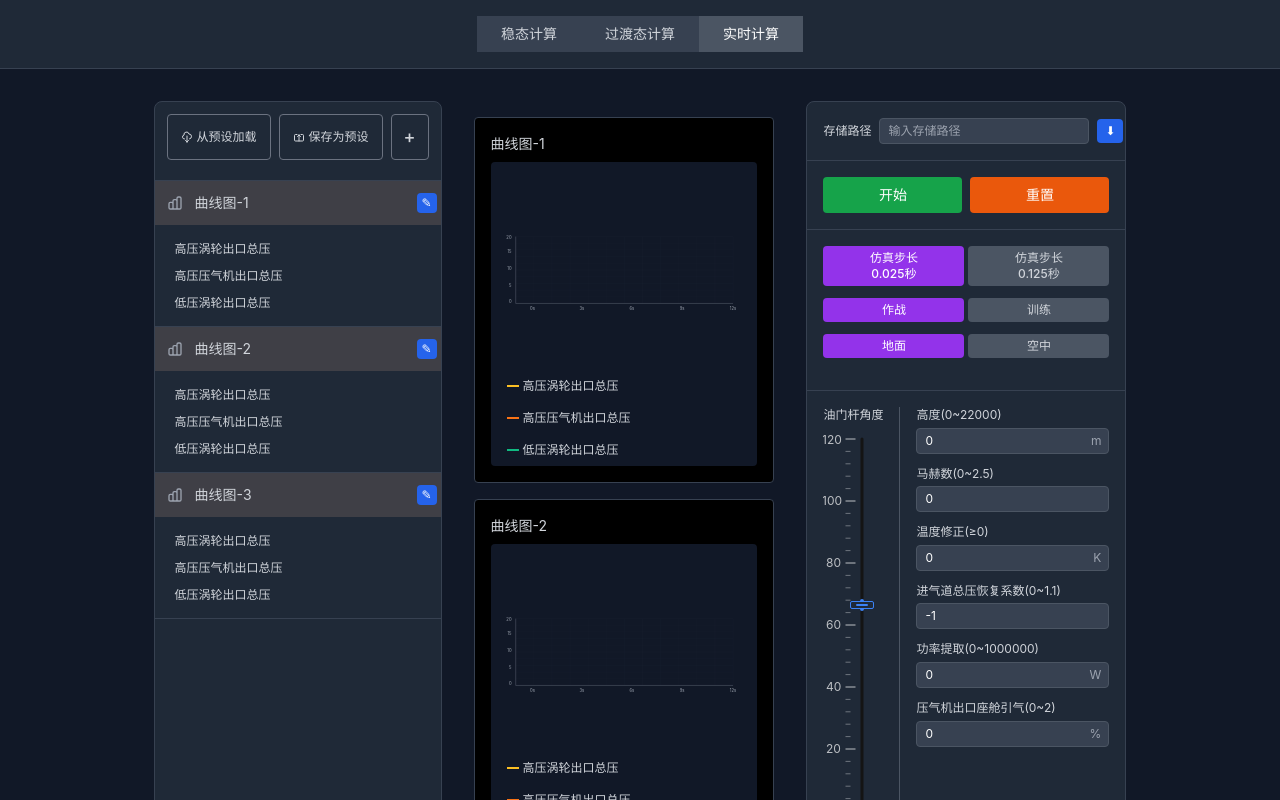
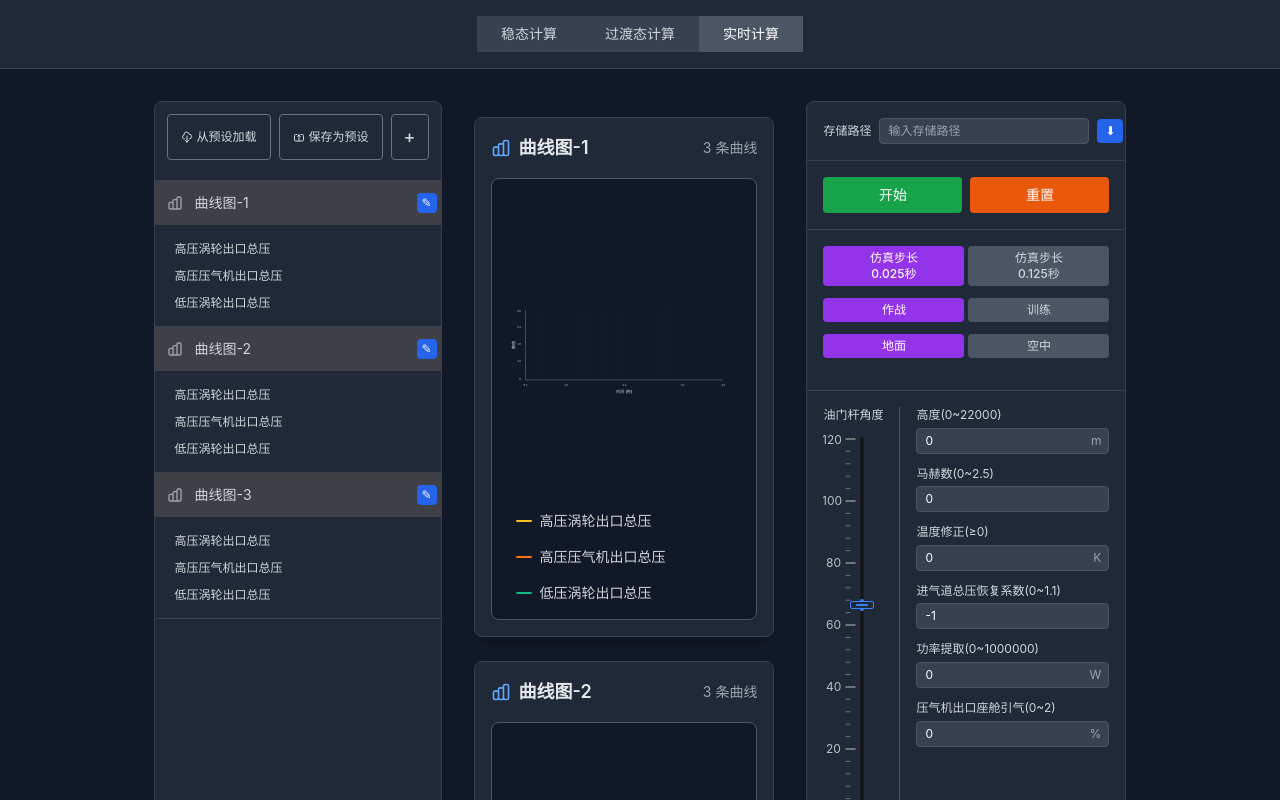
Before and after one commit to sushushimoonif/urgent-project-svelte, a Svelte app: page / in a window 1280 px wide. Both pictures are taken after a click on the button "实时计算". Shown: the top 800 px of the page. Built offline with nearby package versions, Linux system fonts and the light colour scheme.

Commit message:
实现实时计算结果图表展示功能

```diff
--- a/src/components/RealTimeCalc.svelte
+++ b/src/components/RealTimeCalc.svelte
@@ -43,7 +43,7 @@
   // 油门杆角度控制
   let throttleValue = $state(66.66);
   let isDraggingThrottle = $state(false);
-  let throttleContainer: HTMLElement | null = null; // 添加容器引用
+  let throttleContainer: HTMLElement | null = null;
 
   // 初始曲线图数据
   let curveCharts = $state([
@@ -274,11 +274,12 @@
     return mockData;
   }
 
-  // 根据dataOut更新图表数据 - 完善的渲染逻辑
+  // 响应式函数：根据dataOut更新图表数据 - 核心图表渲染逻辑
   function updateChartsFromDataOut(dataOutResult: Array<{name: string, data: number[][]}>) {
     dataOut = dataOutResult;
-    console.log('更新图表数据，dataOut:', dataOut);
+    console.log('开始更新图表数据，dataOut:', dataOut);
 
+    // 遍历curveCharts数组中的每个图表对象
     curveCharts.forEach(chart => {
       console.log(`处理图表 ${chart.name}，曲线:`, chart.curves.map(c => c.name));
 
@@ -286,20 +287,28 @@
 
       // 找到第一条曲线的数据来确定时间点数量
       const firstCurve = chart.curves[0];
+      if (!firstCurve) {
+        console.log(`图表 ${chart.name} 没有曲线配置`);
+        return;
+      }
+
+      // 根据curve.name在dataOut数组中查找匹配的name
       const firstCurveData = dataOut.find(d => d.name === firstCurve.name);
 
       if (firstCurveData && firstCurveData.data.length > 0) {
         console.log(`找到第一条曲线 ${firstCurve.name} 的数据，时间点数量:`, firstCurveData.data.length);
 
-        // 遍历每个时间点
+        // 遍历每个时间点，提取对应的data数组
         for (let timeIndex = 0; timeIndex < firstCurveData.data.length; timeIndex++) {
           const values: number[] = [];
 
-          // 为每条曲线获取对应时间点的值
+          // 对每个图表的curves数组进行遍历
           chart.curves.forEach((curve, curveIndex) => {
+            // 获取curve.name对应的value值
             const curveData = dataOut.find(d => d.name === curve.name);
             if (curveData && curveData.data[timeIndex]) {
-              values.push(curveData.data[timeIndex][1]); // 取y轴坐标
+              // 提取对应的data数组，其中data[1]作为y轴坐标
+              values.push(curveData.data[timeIndex][1]);
             } else {
               // 如果没有找到对应数据，使用默认值
               values.push(10 + curveIndex * 5 + Math.random() * 2);
@@ -307,22 +316,36 @@
             }
           });
 
+          // 使用提取的坐标数据，data[0]作为x轴坐标（时间）
           chartDataPoints.push({
-            time: firstCurveData.data[timeIndex][0], // x轴坐标作为时间
-            values: values
+            time: firstCurveData.data[timeIndex][0], // x轴坐标
+            values: values // y轴坐标数组
           });
         }
 
         console.log(`图表 ${chart.name} 生成了 ${chartDataPoints.length} 个数据点`);
       } else {
         console.log(`图表 ${chart.name} 的第一条曲线 ${firstCurve.name} 没有找到数据`);
+
+        // 如果没有找到数据，生成默认的空数据点
+        for (let i = 0; i < 50; i++) {
+          const values = chart.curves.map((_, curveIndex) =>
+            10 + curveIndex * 5 + Math.random() * 2
+          );
+          chartDataPoints.push({
+            time: i * parseFloat(selectedSimulationStep),
+            values: values
+          });
+        }
       }
 
+      // 在对应的图表区域绘制曲线
       chartData.set(chart.id, chartDataPoints);
     });
 
     // 触发响应式更新
     chartData = new Map(chartData);
+    console.log('图表数据更新完成，当前chartData:', chartData);
   }
 
   // 更新监控表格数据
@@ -369,6 +392,7 @@
     chartData.set(chartId, data);
   }
 
+  // 响应式函数：监听计算按钮的点击事件
   async function handleStart() {
     if (isPaused) {
       // 继续
@@ -388,6 +412,7 @@
         console.log('首次后端调用成功:', initialData);
 
         if (Array.isArray(initialData)) {
+          // 使用响应式函数更新图表数据
           updateChartsFromDataOut(initialData);
           updateMonitorTableData(initialData);
         } else {
@@ -599,12 +624,111 @@
         onChartsChange={handleChartsChange}
       />
 
-      <!-- 中间图表区域 - 使用封装的组件 -->
+      <!-- 中间图表区域 - 使用封装的组件，应用响应式布局 -->
       <div class="flex-1 p-4 overflow-y-auto">
-        <ChartDisplay
-          charts={curveCharts}
-          chartData={chartData}
-        />
+        <!-- 图表展示区域 - 使用Grid布局确保整齐划一 -->
+        <div class="grid grid-cols-1 gap-6">
+          {#each curveCharts as chart (chart.id)}
+            <div class="bg-gray-800 border border-gray-700 rounded-lg p-4 shadow-lg">
+              <!-- 图表标题 - 统一样式 -->
+              <div class="flex justify-between items-center mb-4">
+                <h3 class="text-lg font-semibold text-gray-200 flex items-center gap-2">
+                  <svg class="w-5 h-5 text-blue-400" fill="none" stroke="currentColor" viewBox="0 0 24 24">
+                    <path stroke-linecap="round" stroke-linejoin="round" stroke-width="2" d="M9 19v-6a2 2 0 00-2-2H5a2 2 0 00-2 2v6a2 2 0 002 2h2a2 2 0 002-2zm0 0V9a2 2 0 012-2h2a2 2 0 012 2v10m-6 0a2 2 0 002 2h2a2 2 0 002-2m0 0V5a2 2 0 012-2h2a2 2 0 012 2v14a2 2 0 01-2 2h-2a2 2 0 01-2-2z"></path>
+                  </svg>
+                  {chart.name}
+                </h3>
+                <div class="text-sm text-gray-400">
+                  {chart.curves.length} 条曲线
+                </div>
+              </div>
+
+              <!-- SVG图表容器 - 统一尺寸和样式 -->
+              <div class="bg-gray-900 rounded-lg p-4 border border-gray-600">
+                <svg width="100%" height="300" viewBox="0 0 800 300" class="overflow-visible">
+                  <!-- 网格线 - 统一样式 -->
+                  {#each Array(10) as _, i}
+                    <line x1="60" y1={30 + i * 24} x2="740" y2={30 + i * 24} stroke="#374151" stroke-width="0.5" opacity="0.3"/>
+                  {/each}
+                  {#each Array(15) as _, i}
+                    <line x1={60 + i * 45.33} y1="30" x2={60 + i * 45.33} y2="270" stroke="#374151" stroke-width="0.5" opacity="0.3"/>
+                  {/each}
+
+                  <!-- 坐标轴 - 统一样式 -->
+                  <line x1="60" y1="270" x2="740" y2="270" stroke="#6b7280" stroke-width="2"/>
+                  <line x1="60" y1="30" x2="60" y2="270" stroke="#6b7280" stroke-width="2"/>
+
+                  <!-- 曲线绘制 - 根据dataOut数据渲染 -->
+                  {#if chartData.has(chart.id)}
+                    {@const data = chartData.get(chart.id)}
+                    {#if data && data.length > 0}
+                      {#each chart.curves as curve, curveIndex}
+                        {@const color = ['#fbbf24', '#f97316', '#10b981', '#3b82f6', '#8b5cf6', '#ef4444'][curveIndex % 6]}
+                        {@const pathData = data.map((point, i) => {
+                          const x = 60 + (i / (data.length - 1)) * 680;
+                          const y = 270 - ((point.values[curveIndex] || 0) / 30) * 240; // 假设最大值为30
+                          return i === 0 ? `M ${x} ${y}` : `L ${x} ${y}`;
+                        }).join(' ')}
+
+                        <path
+                          d={pathData}
+                          fill="none"
+                          stroke={color}
+                          stroke-width="2"
+                          opacity="0.8"
+                        />
+
+                        <!-- 数据点 -->
+                        {#each data.slice(0, Math.min(data.length, 20)) as point, i}
+                          {@const x = 60 + (i / (Math.min(data.length, 20) - 1)) * 680}
+                          {@const y = 270 - ((point.values[curveIndex] || 0) / 30) * 240}
+                          <circle cx={x} cy={y} r="2" fill={color} opacity="0.7"/>
+                        {/each}
+                      {/each}
+                    {/if}
+                  {/if}
+
+                  <!-- Y轴标签 - 统一字体和颜色 -->
+                  <text x="45" y="35" fill="#9ca3af" font-size="12" text-anchor="end" font-family="monospace">30</text>
+                  <text x="45" y="90" fill="#9ca3af" font-size="12" text-anchor="end" font-family="monospace">24</text>
+                  <text x="45" y="150" fill="#9ca3af" font-size="12" text-anchor="end" font-family="monospace">18</text>
+                  <text x="45" y="210" fill="#9ca3af" font-size="12" text-anchor="end" font-family="monospace">12</text>
+                  <text x="45" y="270" fill="#9ca3af" font-size="12" text-anchor="end" font-family="monospace">0</text>
+
+                  <!-- X轴标签 - 统一字体和颜色 -->
+                  <text x="60" y="290" fill="#9ca3af" font-size="12" text-anchor="middle" font-family="monospace">0s</text>
+                  <text x="200" y="290" fill="#9ca3af" font-size="12" text-anchor="middle" font-family="monospace">1s</text>
+                  <text x="400" y="290" fill="#9ca3af" font-size="12" text-anchor="middle" font-family="monospace">2s</text>
+                  <text x="600" y="290" fill="#9ca3af" font-size="12" text-anchor="middle" font-family="monospace">3s</text>
+                  <text x="740" y="290" fill="#9ca3af" font-size="12" text-anchor="middle" font-family="monospace">4s</text>
+
+                  <!-- 轴标题 -->
+                  <text x="400" y="315" fill="#d1d5db" font-size="14" text-anchor="middle" font-weight="500">时间 (秒)</text>
+                  <text x="25" y="150" fill="#d1d5db" font-size="14" text-anchor="middle" font-weight="500" transform="rotate(-90 25 150)">数值</text>
+                </svg>
+
+                <!-- 图例 - 统一样式和布局 -->
+                <div class="flex flex-wrap gap-4 mt-4 px-2">
+                  {#each chart.curves as curve, index}
+                    {@const color = ['#fbbf24', '#f97316', '#10b981', '#3b82f6', '#8b5cf6', '#ef4444'][index % 6]}
+                    <div class="flex items-center gap-2">
+                      <div class="w-4 h-0.5 rounded" style="background-color: {color}"></div>
+                      <span class="text-sm text-gray-300 font-medium">{curve.name}</span>
+                      {#if chartData.has(chart.id)}
+                        {@const data = chartData.get(chart.id)}
+                        {#if data && data.length > 0}
+                          <span class="text-xs text-gray-500 font-mono">
+                            ({(data[data.length - 1]?.values[index] || 0).toFixed(2)})
+                          </span>
+                        {/if}
+                      {/if}
+                    </div>
+                  {/each}
+                </div>
+              </div>
+            </div>
+          {/each}
+        </div>
       </div>
 
       <!-- 右侧控制面板 - 整体面板，中间竖线分隔 -->
```
